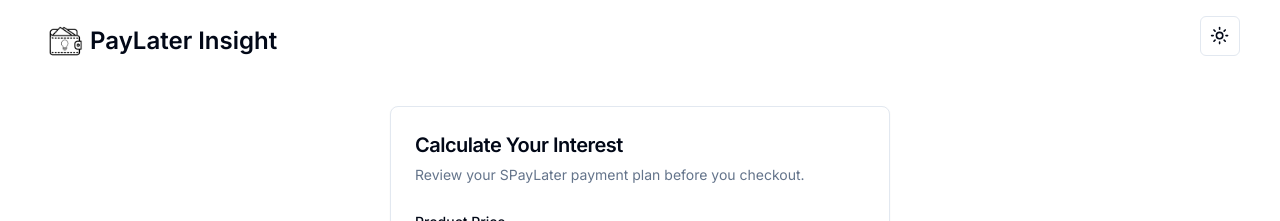
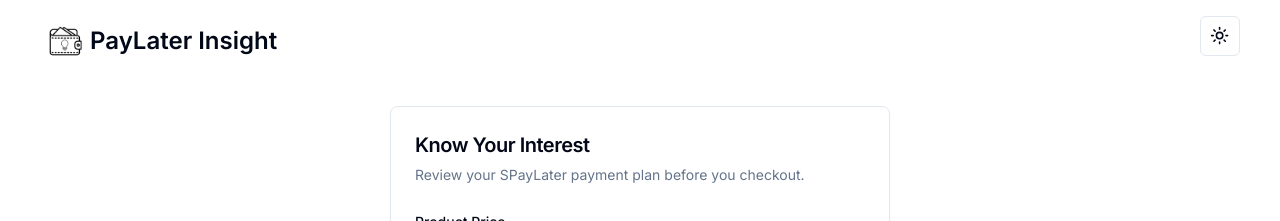
Before and after one commit to AzriZzz/paylater-insight, a Next.js app: page / in a window 1280 px wide. Shown: the top 221 px of the page. Built offline with nearby package versions, Linux system fonts and the light colour scheme; no server answers.

Commit message:
fix: update copy

```diff
--- a/app/page.tsx
+++ b/app/page.tsx
@@ -121,7 +121,7 @@ export default function Home() {
             <Card className="w-[350px] md:w-[500px] mt-5 md:mt-10 mb-3">
               <CardHeader>
                 <CardTitle className="text-xl">
-                  Calculate Your Interest
+                  Know Your Interest
                 </CardTitle>
                 <CardDescription>
                   Review your SPayLater payment plan before you checkout.
```
